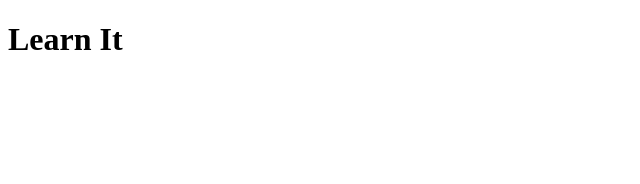
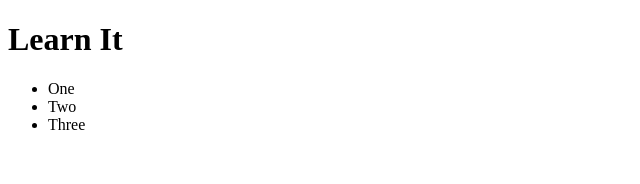
Before and after one commit to aneylon/Learn-It-Angular, an Angular app: page / in a window 1280 px wide. Shown: the top 184 px of the page, without its empty margins (0-640 px from the left). Built offline with nearby package versions, Linux system fonts and the light colour scheme.

Commit message:
Add basic subject components.

```diff
--- a/src/app/app.component.html
+++ b/src/app/app.component.html
@@ -1 +1,3 @@
 <h1 id="appTitle">{{title}}</h1>
+
+<app-subject-list></app-subject-list>
--- a/src/app/app.module.ts
+++ b/src/app/app.module.ts
@@ -2,10 +2,14 @@ import { NgModule } from '@angular/core';
 import { BrowserModule } from '@angular/platform-browser';
 
 import { AppComponent } from './app.component';
+import { SubjectListComponent } from './components/subject/subject-list/subject-list.component';
+import { SubjectComponent } from './components/subject/subject.component';
 
 @NgModule({
   declarations: [
-    AppComponent
+    AppComponent,
+    SubjectListComponent,
+    SubjectComponent
   ],
   imports: [
     BrowserModule
--- /dev/null
+++ b/src/app/components/subject/subject-list/subject-list.component.html
@@ -0,0 +1,7 @@
+<ul>
+    <li *ngFor="let subject of subjects" >
+        <app-subject
+            [subject]="subject">
+        </app-subject>
+    </li>
+</ul>
--- /dev/null
+++ b/src/app/components/subject/subject-list/subject-list.component.ts
@@ -0,0 +1,31 @@
+import { Component, OnInit } from '@angular/core';
+
+@Component({
+  selector: 'app-subject-list',
+  templateUrl: './subject-list.component.html',
+  styleUrls: ['./subject-list.component.css']
+})
+export class SubjectListComponent implements OnInit {
+  subjects = [
+    {
+      id: 1,
+      title: 'One',
+      subTitle: '1'
+    },
+    {
+      id: 2,
+      title: 'Two',
+      subTitle: '2'
+    },
+    {
+      id: 3,
+      title: 'Three',
+      subTitle: '3'
+    },
+  ]
+  constructor() { }
+
+  ngOnInit(): void {
+  }
+
+}
--- /dev/null
+++ b/src/app/components/subject/subject.component.html
@@ -0,0 +1,3 @@
+<div title="{{subject.subTitle}}">
+    {{subject.title}}
+</div>
--- /dev/null
+++ b/src/app/components/subject/subject.component.ts
@@ -0,0 +1,15 @@
+import { Component, Input, OnInit } from '@angular/core';
+
+@Component({
+  selector: 'app-subject',
+  templateUrl: './subject.component.html',
+  styleUrls: ['./subject.component.css']
+})
+export class SubjectComponent implements OnInit {
+  @Input() subject
+  constructor() { }
+
+  ngOnInit(): void {
+  }
+
+}
```
Also changed, not shown: src/app/components/subject/subject-list/subject-list.component.css (added), src/app/components/subject/subject.component.css (added), 2 other files (tests, documents, lock files or other folders).
